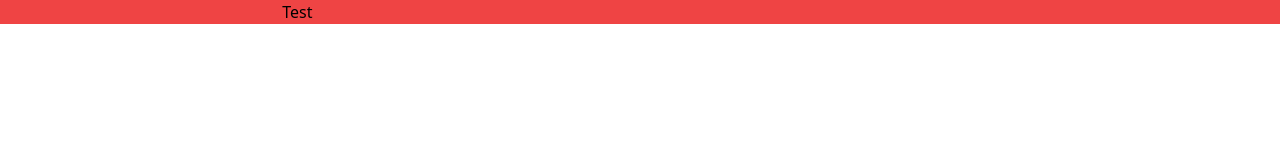
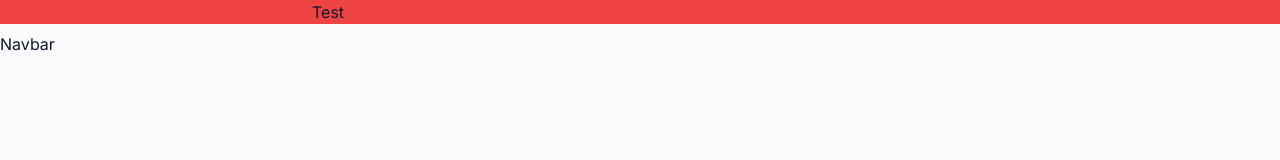
Before and after one commit to weillercarvalho/POC-Similarity, a Next.js app: page / in a window 1280 px wide. Shown: the top 160 px of the page. Built offline with nearby package versions, Linux system fonts and the light colour scheme.

Commit message:
feat: Starting navbar

```diff
--- a/src/app/layout.tsx
+++ b/src/app/layout.tsx
@@ -1,9 +1,9 @@
-import './globals.css'
-
-export const metadata = {
-  title: 'Create Next App',
-  description: 'Generated by create next app',
-}
+import '@/styles/globals.css'
+import { Inter } from 'next/font/google'
+import { cn } from '@/lib/utils';
+import Providers from '@/components/Providers';
+import Navbar from '@/components/Navbar';
+const inter = Inter({subsets: ['latin']});
 
 export default function RootLayout({
   children,
@@ -11,8 +11,14 @@
   children: React.ReactNode
 }) {
   return (
-    <html lang="en">
-      <body>{children}</body>
+    <html lang="en" className={cn("bg-white text-slate-900 antialiased", inter.className)}>
+      <body className='min-h-screen bg-slate-50 dark:bg-slate-900 antialiased'>
+        <Providers>
+          {children}
+          <Navbar />
+        </Providers>
+        <div className="h-40 md:hidden"></div>
+        </body>
     </html>
   )
 }
--- a/src/app/page.tsx
+++ b/src/app/page.tsx
@@ -1,5 +1,5 @@
 import { Inter } from 'next/font/google'
-import Paragraph from './components/ui/Paragraph'
+import Paragraph from '@/components/ui/Paragraph'
 
 const inter = Inter({ subsets: ['latin'] })
 
--- /dev/null
+++ b/src/components/Navbar.tsx
@@ -0,0 +1,11 @@
+import { FC } from 'react'
+
+interface NavbarProps {
+
+}
+
+const Navbar: FC<NavbarProps> = ({}) => {
+  return <div>Navbar</div>
+}
+
+export default Navbar
--- /dev/null
+++ b/src/components/Providers.tsx
@@ -0,0 +1,18 @@
+"use client";
+
+import { FC, ReactNode } from "react";
+import { ThemeProvider } from "next-themes";
+import { SessionProvider } from "next-auth/react";
+
+interface ProvidersProps {
+  children: ReactNode;
+}
+
+const Providers: FC<ProvidersProps> = ({ children }) => {
+  return (
+    <ThemeProvider attribute="class" defaultTheme="system" enableSystem>
+      <SessionProvider>{children}</SessionProvider>
+    </ThemeProvider>
+  );
+};
+export default Providers;
--- a/src/app/components/ui/Paragraph.tsx
+++ b/src/components/ui/Paragraph.tsx
@@ -1,6 +1,6 @@
 import { HTMLAttributes, forwardRef } from "react";
 import { VariantProps, cva } from "class-variance-authority";
-import { cn } from "@/app/lib/utils";
+import { cn } from "@/lib/utils";
 interface ParagraphProps
   extends HTMLAttributes<HTMLParagraphElement>,
     VariantProps<typeof paragraphVariants> {}
--- a/tsconfig.json
+++ b/tsconfig.json
@@ -20,7 +20,11 @@
       }
     ],
     "paths": {
-      "@/*": ["./src/*"]
+      "@/*": ["./src/*"],
+      "@/styles/*": ["./src/styles/*"],
+      "@/lib/*": ["./src/lib/*"],
+      "@/components/*": ["./src/components/*"],
+      "@/ui/*": ["./src/components/ui/*"]
     }
   },
   "include": ["next-env.d.ts", "**/*.ts", "**/*.tsx", ".next/types/**/*.ts"],
```
Also changed, not shown: src/components/ui/Heading.tsx (renamed from src/app/components/ui/Heading.tsx), src/lib/utils.ts (renamed from src/app/lib/utils.ts), src/styles/globals.css (renamed from src/app/globals.css).
